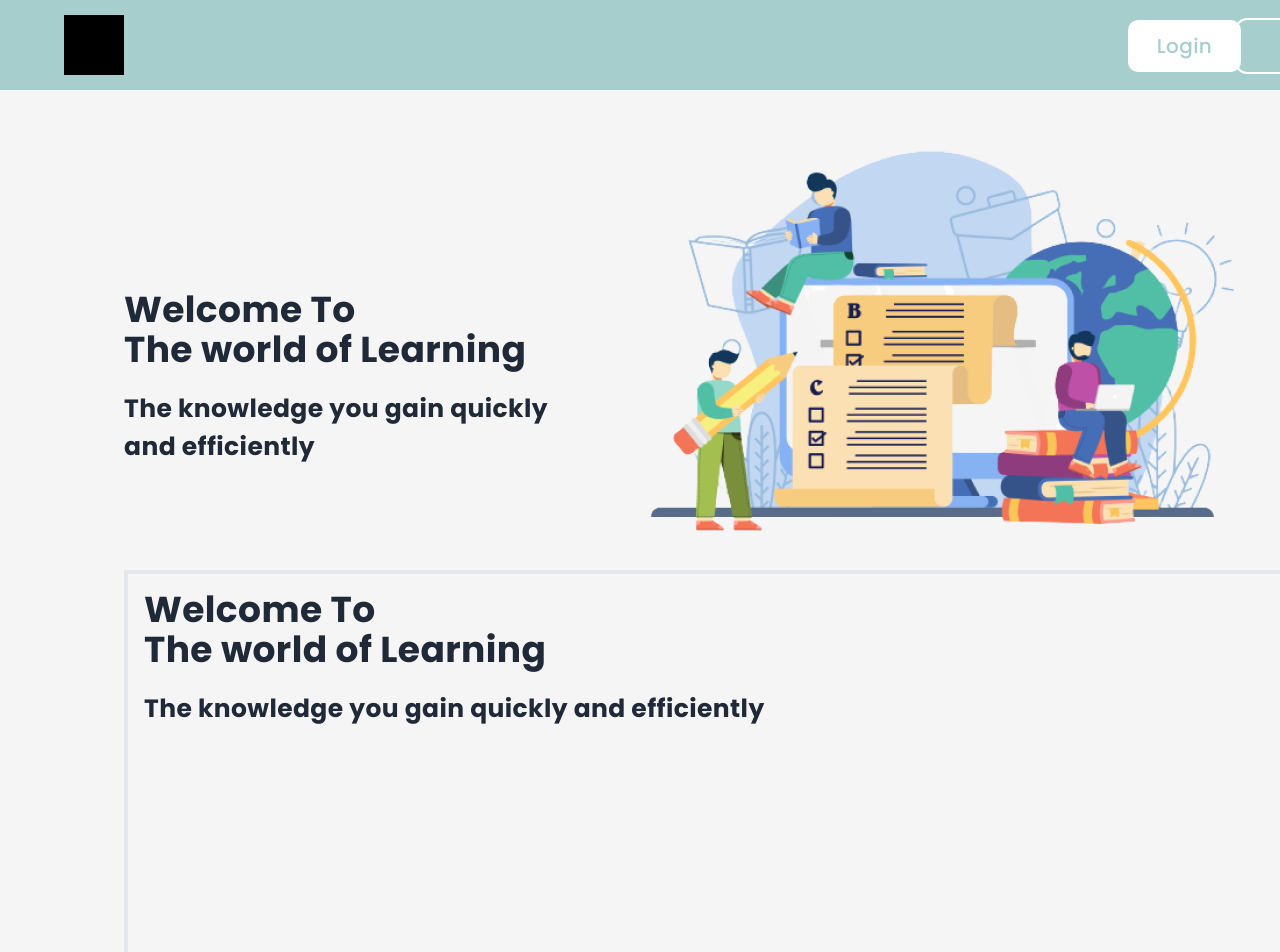
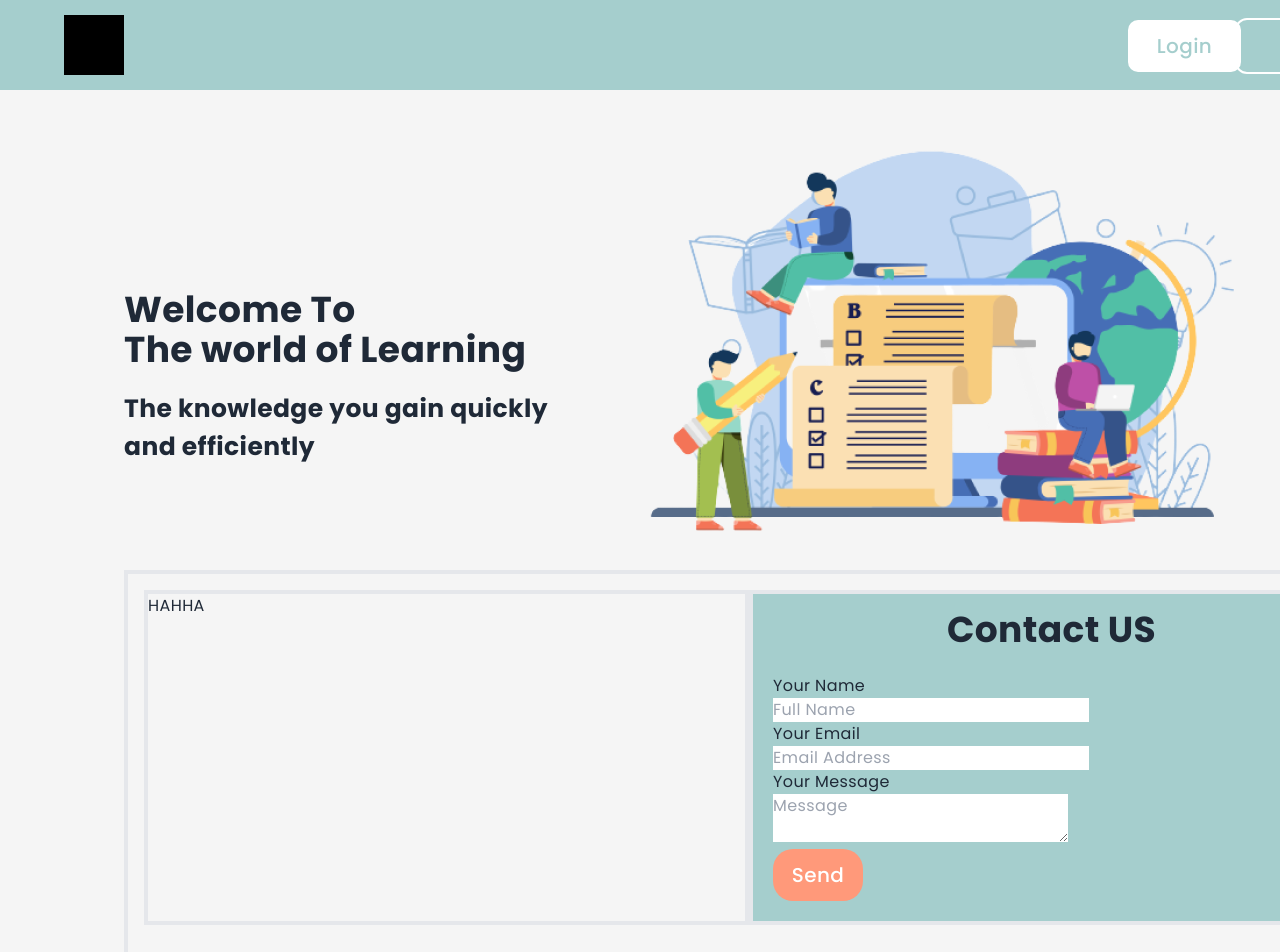
Before and after one commit to Capstone-Project-B12-LMS/frontend_capstone, a React (Create React App) app: page / in a window 1280 px wide. Shown: the top 952 px of the page. Built offline with nearby package versions, Linux system fonts and the light colour scheme.

Commit message:
add contact

```diff
--- a/src/pages/Index.jsx
+++ b/src/pages/Index.jsx
@@ -24,13 +24,24 @@ const Index = () => {
             <div className="relative">
               <div className="absolute inset-[100px] mt-[380px]">
               <div className="box-border h-[600px] w-[1250px] p-4 border-4">
-
-              <h2>Welcome To </h2>
-                <h2>The world of Learning</h2>
-                <div className="mt-[20px] text-[25px]">
-                  <strong>
-                    The knowledge you gain quickly and efficiently
-                  </strong>
+              <div className="grid grid-cols-2">
+                <div className="cols-span-2 box-border border-4">HAHHA</div>
+                <div className="
+                cols-span-2 box-border border-4 bg-[#A5CECD]">
+                  <h2 className="text-center mt-4">Contact US</h2><br></br>
+                  <div className="container mx-auto px-5">
+                  <form>
+                  <label>Your Name</label><br></br>
+                  <input placeholder="Full Name"></input><br></br>
+                  <label>Your Email</label><br></br>
+                  <input placeholder="Email Address"></input><br></br>
+                  <label>Your Message</label><br></br>
+                  <textarea placeholder="Message"></textarea><br></br>
+                  <button type="submit" className="w-[90px] h-[52px] rounded-[20px] text-xl font-medium mb-5">
+                    Send</button><br></br>
+                  </form>
+                  </div>
+                  </div>
                 </div>
               </div>
               </div>
```
